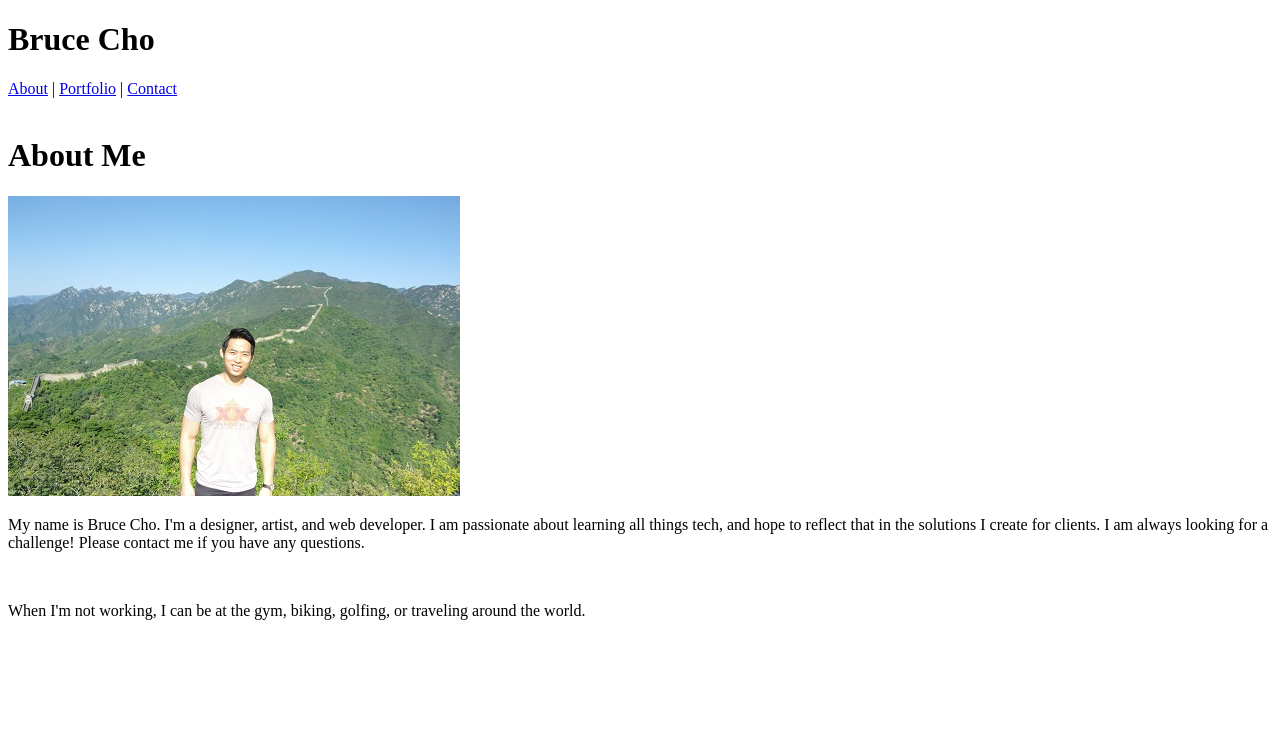
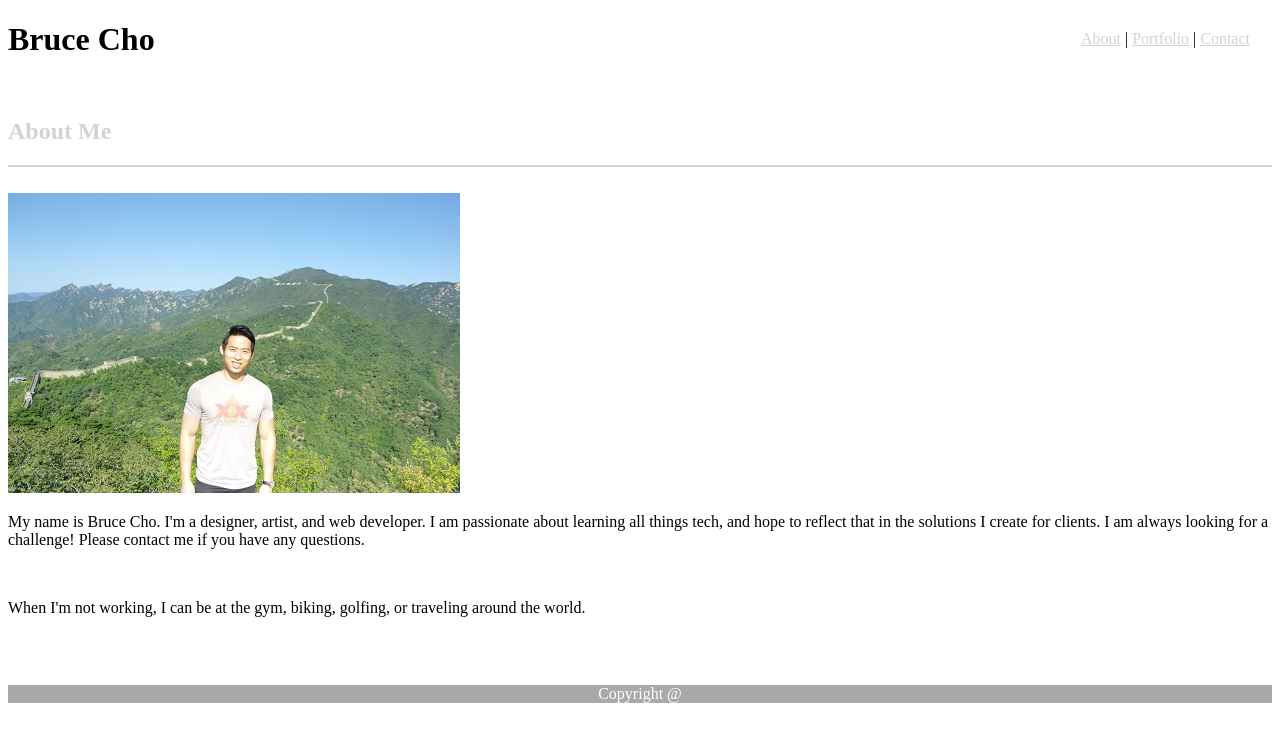
Before and after one commit to Ryyder/Basic-Portfolio, a plain HTML site: page index.html in a window 1280 px wide. Drawn offline with Linux system fonts and the light colour scheme.

Commit message:
adding index and css files

```diff
--- a/assets/css/style.css
+++ b/assets/css/style.css
@@ -1 +1,50 @@
-css
+/* Position nav bar top right of page */
+nav {
+
+    position: fixed;
+    top: 0;
+    right: 0;
+    padding: 30px;
+
+}
+
+/* links in gray color */
+a {
+
+    color: lightgray;
+
+}
+
+/* Position name on top left of page */
+h1 {
+
+    top: 0;
+    left: 0;
+    /* background-color: gray; */
+    /* color: white; */
+}
+
+/* About Me text modifications */
+h2 {
+
+    color: lightgray;
+
+}
+
+/* Line across the screen to split up content */
+hr {
+
+    height: 2px;
+    background-color: lightgray;
+    border: none;
+
+}
+
+/* Footer */
+footer {
+
+    background-color: darkgray;
+    text-align: center;
+    color: white;
+
+}
--- a/index.html
+++ b/index.html
@@ -5,9 +5,8 @@
 
     <head>
 
-        <link rel = "stylesheet"
-        type = "text/css"
-        href = "assets/css/style.css">
+
+        <link rel = "stylesheet" type = "text/css" href = "assets/css/style.css" />
 
 
     </head>
@@ -15,19 +14,26 @@
 
     <body>
 
-        <h1>Bruce Cho</h1>
+        <header>
+
+            <h1>Bruce Cho</h1>
 
 
-        <nav>
+            <nav>
 
-            <a href = "index.html">About</a> | <a href = "Portfolio.html">Portfolio</a> | <a href = "Contact.html">Contact</a>
+                <a href = "index.html">About</a> | <a href = "Portfolio.html">Portfolio</a> | <a href = "Contact.html">Contact</a>
 
 
-        </nav>
+            </nav>
+
+        </header>
         <br>
 
 
-        <h1>About Me</h1>
+        <h2>About Me</h2>
+
+        <hr>
+        <br>
 
         <img src = "assets/images/greatwall.JPG">
 
@@ -36,10 +42,18 @@
 
 
         <p>When I'm not working, I can be at the gym, biking, golfing, or traveling around the world.</p>
+        <br>
+        <br>
 
+        <footer>
 
+            <p>Copyright @</p>
+
+        </footer>
 
     </body>
 
 
+
+
 </html>
```
